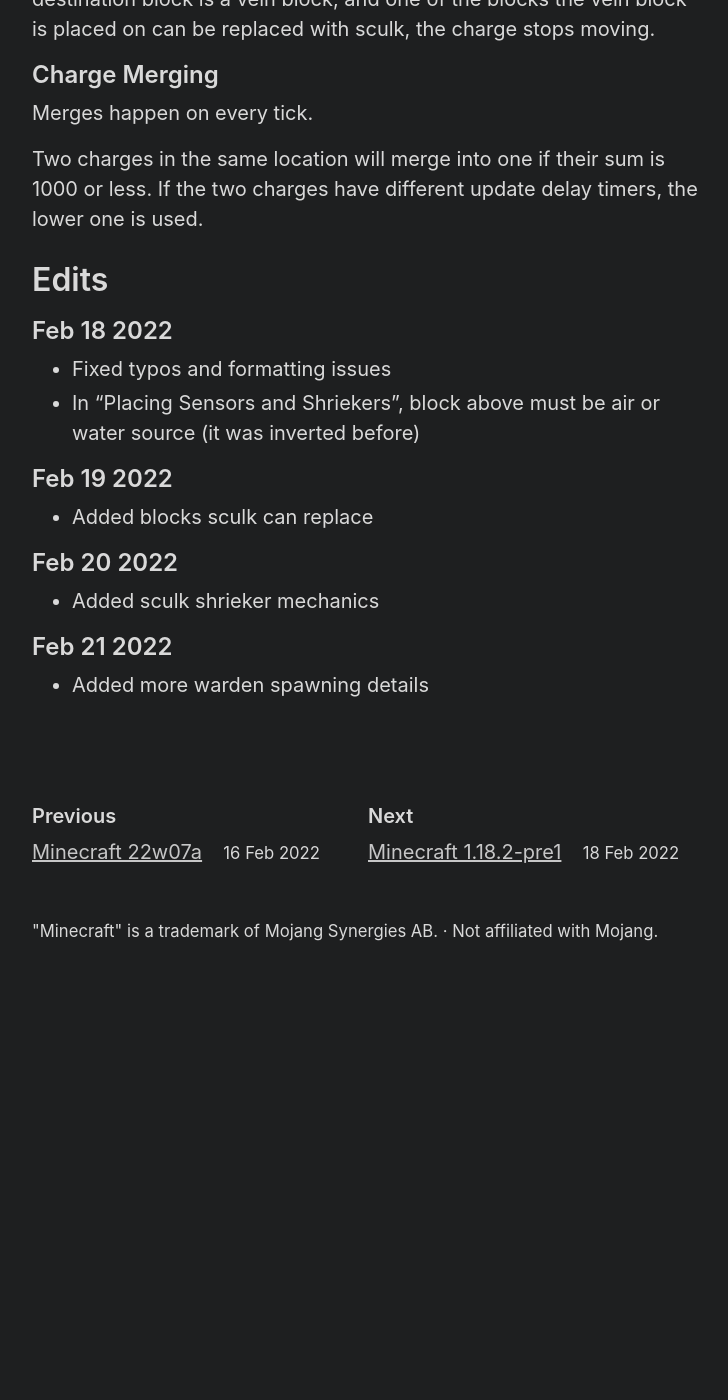
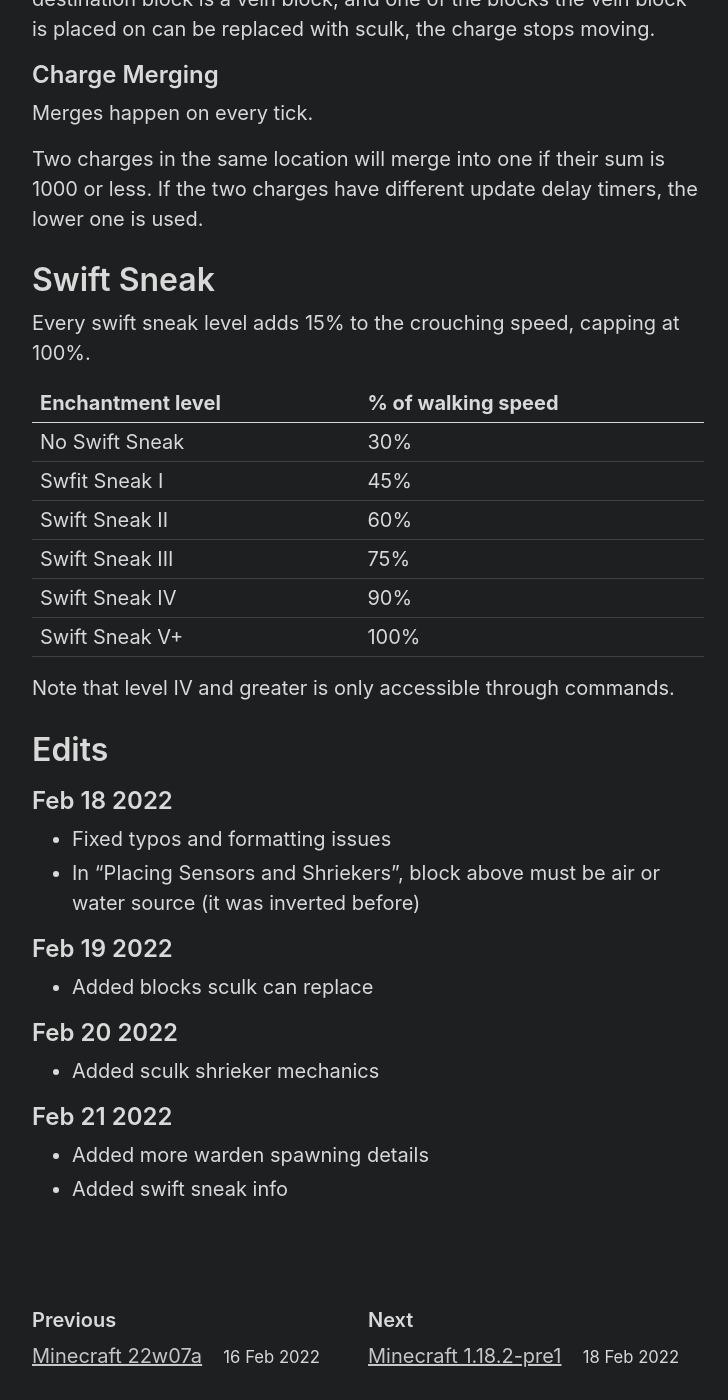
Before and after one commit to Tisawesomeness/tisawesomeness.github.io, a Jekyll site: the page built from snapshots/_posts/2022-02-18-1-19-experimental-1.md, in a window 1280 px wide and 1400 px high, scrolled down 5784 px. Shown: the whole window, without its empty margins (272-1000 px from the left). Built offline with Jekyll 4.4.1, drawn with Linux system fonts in a browser that asks for light colours; before the commit the page ends 6777 px from its top, so only the background shows below that.

Commit message:
Add swift sneak info

```diff
--- a/snapshots/_posts/2022-02-18-1-19-experimental-1.md
+++ b/snapshots/_posts/2022-02-18-1-19-experimental-1.md
@@ -151,6 +151,21 @@
 
 Two charges in the same location will merge into one if their sum is 1000 or less. If the two charges have different update delay timers, the lower one is used.
 
+# Swift Sneak
+
+Every swift sneak level adds 15% to the crouching speed, capping at 100%.
+
+| Enchantment level | % of walking speed |
+|:----------------- | ------------------ |
+| No Swift Sneak    | 30%                |
+| Swfit Sneak I     | 45%                |
+| Swift Sneak II    | 60%                |
+| Swift Sneak III   | 75%                |
+| Swift Sneak IV    | 90%                |
+| Swift Sneak V+    | 100%               |
+
+Note that level IV and greater is only accessible through commands.
+
 # Edits
 
 ## Feb 18 2022
@@ -169,3 +184,4 @@
 ## Feb 21 2022
 
 - Added more warden spawning details
+- Added swift sneak info
```
